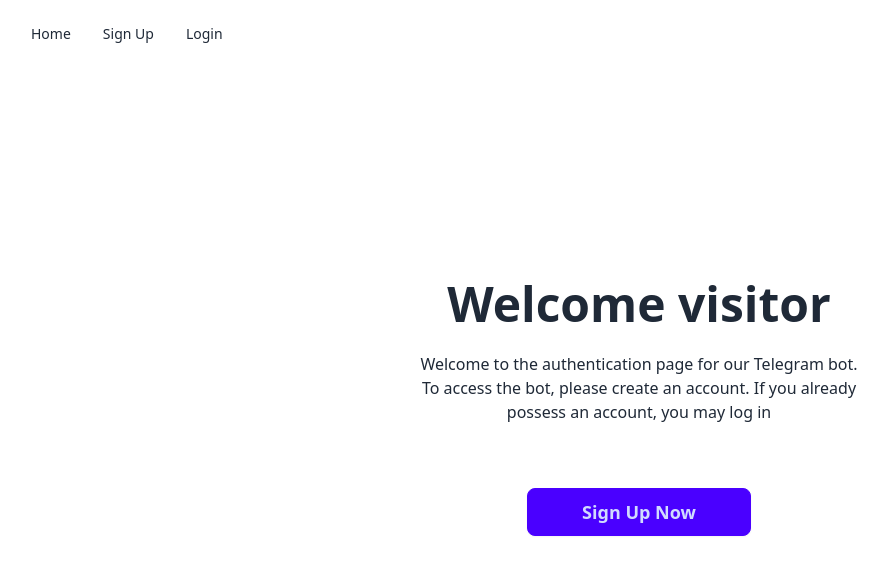
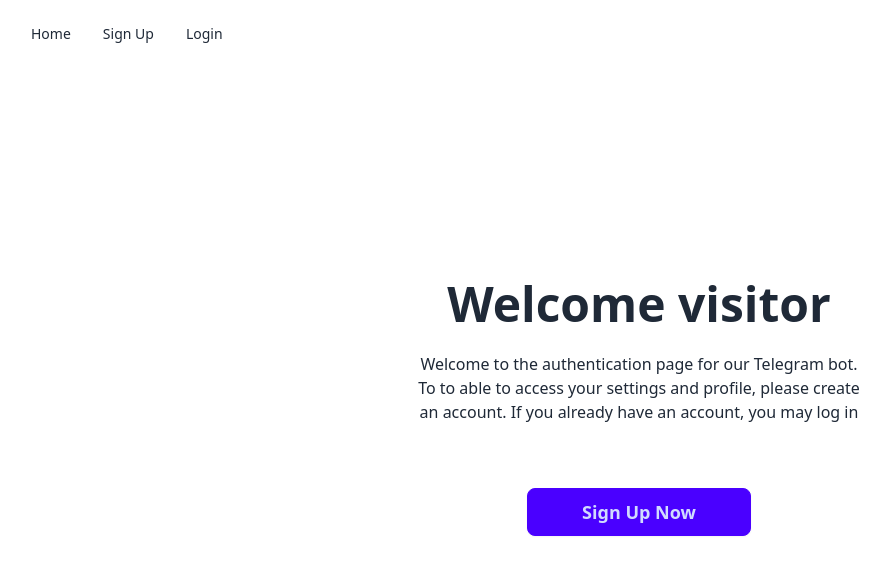
Before and after one commit to RandoRos/tg-atuh-app, a SvelteKit app: page / in a window 1280 px wide. Shown: the top 574 px of the page, without its empty margins (1-891 px from the left). Built offline with nearby package versions, Linux system fonts and the light colour scheme; no server answers.

Commit message:
text improvements

```diff
--- a/src/routes/+page.svelte
+++ b/src/routes/+page.svelte
@@ -7,7 +7,7 @@
     <div class="max-w-md">
       <h1 class="text-5xl font-bold">Welcome {data.user?.telegramId ?? 'visitor'}</h1>
       <p class="py-6">
-        Welcome to the authentication page for our Telegram bot. To access the bot, please create an account. If you already possess an account, you may log in
+        Welcome to the authentication page for our Telegram bot. To to able to access your settings and profile, please create an account. If you already have an account, you may log in
       </p>
       <a href="/signup"><button class="btn btn-primary text-lg mt-10 w-1/2">Sign Up Now</button></a>
     </div>
```
Also changed, not shown: 1 other file (tests, documents, lock files or other folders).
